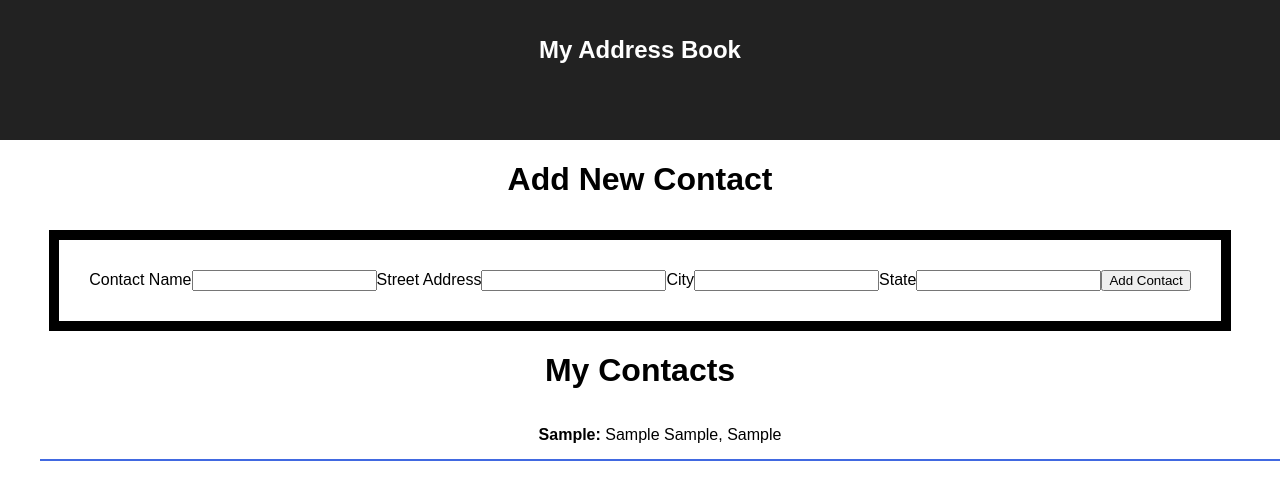
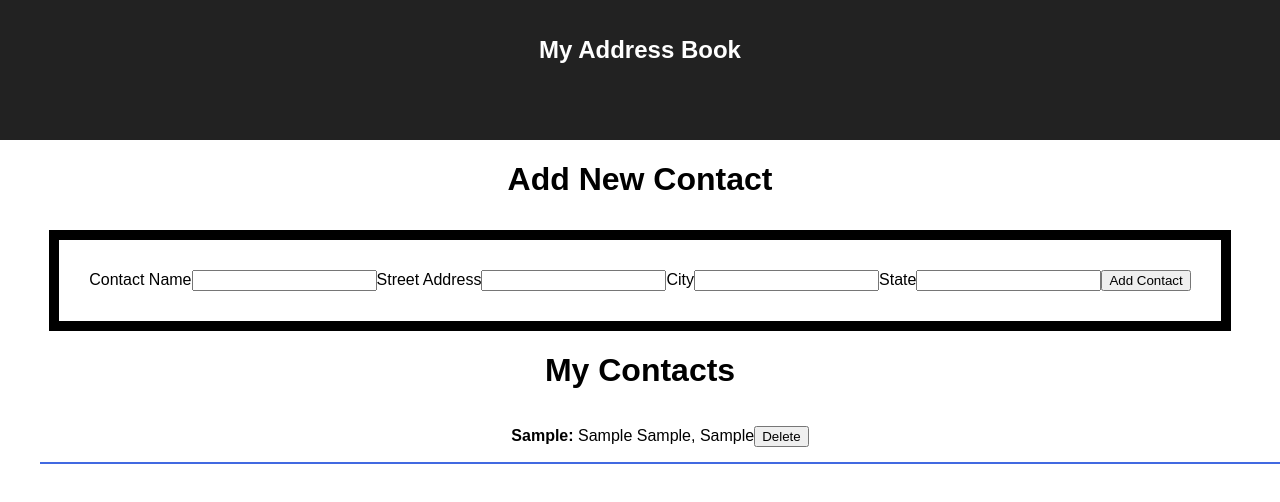
Before and after one commit to thinkful-ei19/sarah-addressbook, a React (Create React App) app: page / in a window 1280 px wide. Both pictures are taken after typing "Sample", "Sample", "Sample", "Sample" into the empty fields and a click on the button "Add Contact". Shown: the top 502 px of the page. Built offline with nearby package versions, Linux system fonts and the light colour scheme.

Commit message:
add delete functionality

```diff
--- a/src/App.js
+++ b/src/App.js
@@ -18,6 +18,13 @@ class App extends Component {
     })
   }
 
+  deleteContact(index) {
+    this.state.contacts.splice(index,1);
+    this.setState({
+      contacts: this.state.contacts
+    })
+  }
+
   render() {
     return (
       <div className="App">
@@ -25,7 +32,7 @@ class App extends Component {
           <h1 className="App-title">My Address Book</h1>
         </header>
         <Form name="Add New Contact" add={(contact) => this.addContact(contact)} />
-        <AddressList name="My Contacts" items={this.state.contacts} />
+        <AddressList name="My Contacts" items={this.state.contacts} delete={index => this.deleteContact(index)} />
       </div>
     );
   }
--- a/src/components/AddressList.js
+++ b/src/components/AddressList.js
@@ -2,11 +2,18 @@ import React from 'react'
 import './addressList.css'
 
 function AddressList(props) {
-  // console.log(props);
+  console.log(props);
   const contacts = props.items.map((contact, index) => (
     <li key={index}>
       <strong>{contact.name + ':'}</strong> {contact.street} {contact.city +','} {contact.state}
+      <button
+       onClick={() => {
+         props.delete(index)
+          }
+        }
+       >Delete</button>
     </li>
+
     )
   )
 
```
